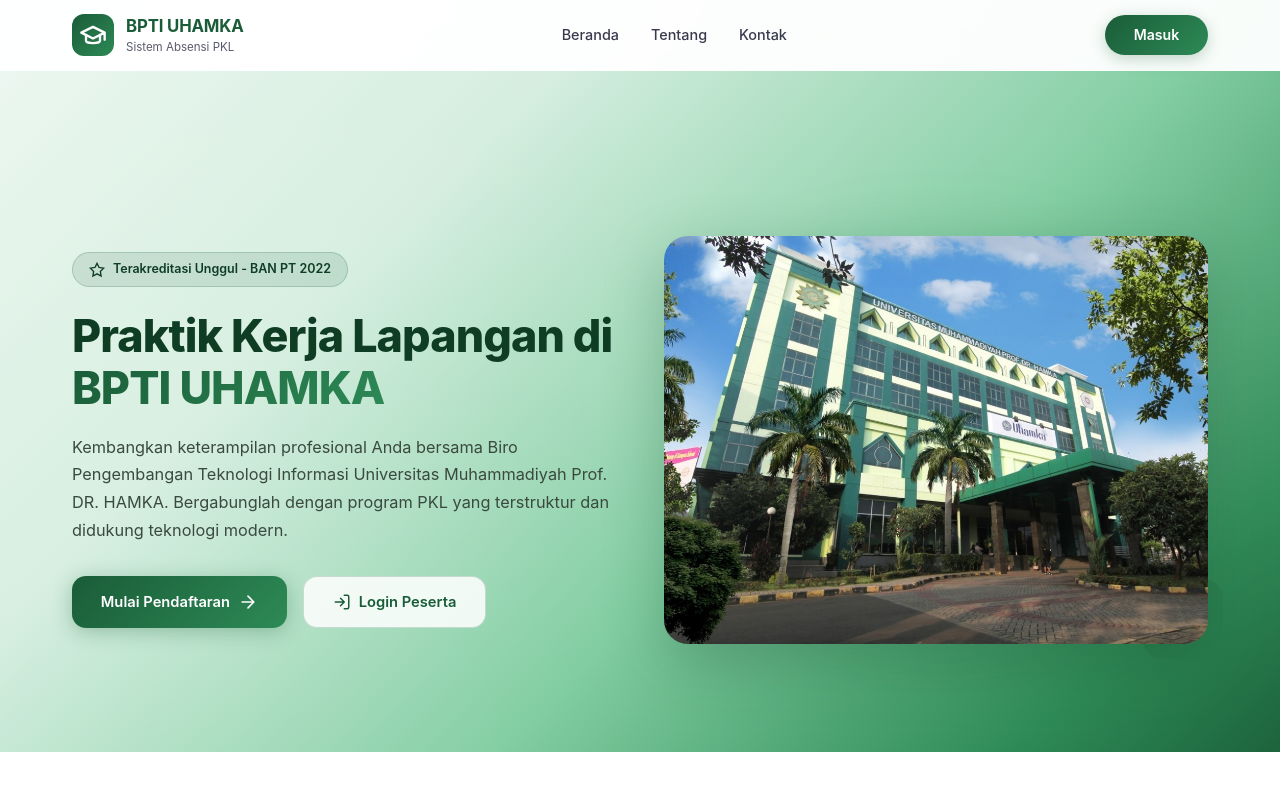
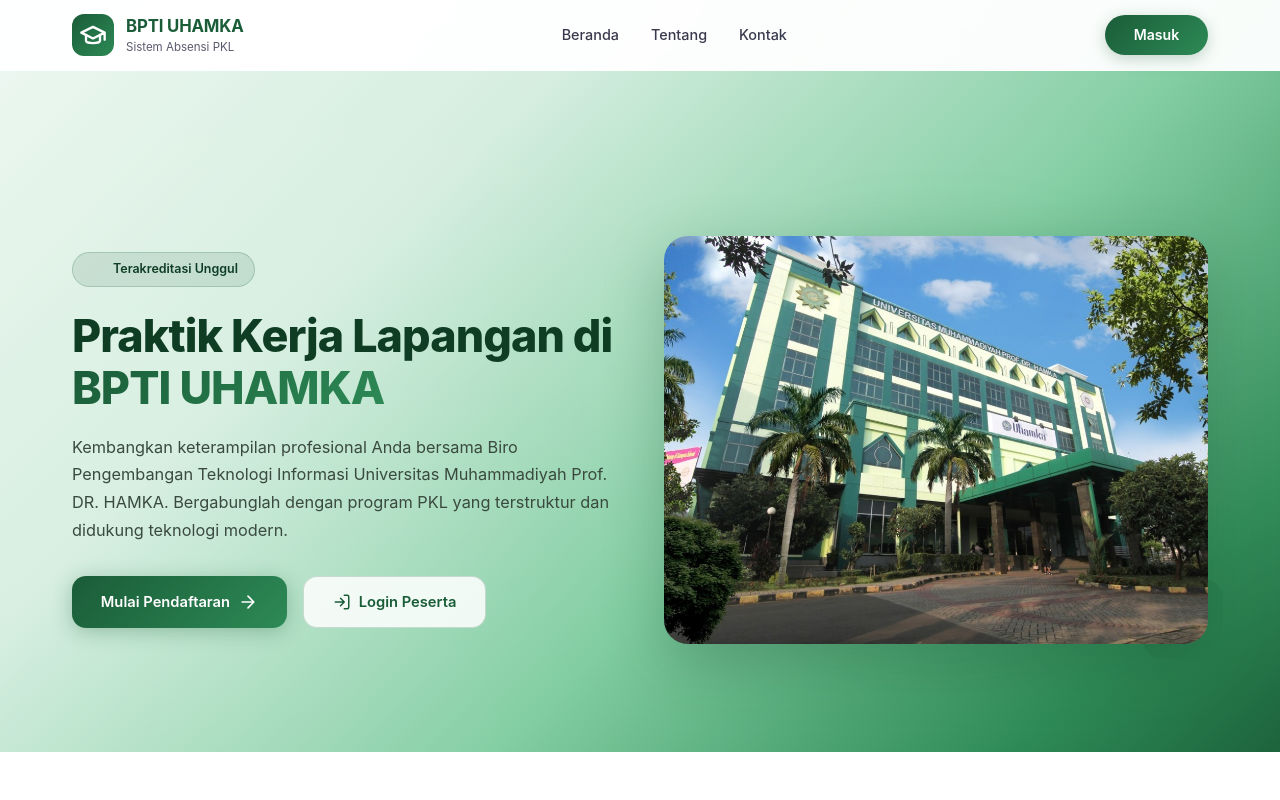
Before and after one commit to AishaSekar/fe-absensi, a React (Vite) app: page / in a window 1280 px wide. Shown: the top 800 px of the page. Built offline with nearby package versions, Linux system fonts and the light colour scheme.

Commit message:
fix kecil

```diff
--- a/src/pages/LandingPage.tsx
+++ b/src/pages/LandingPage.tsx
@@ -91,9 +91,9 @@
           <div className="hero-content animate-slide-left">
             <div className="hero-badge">
               <svg width="16" height="16" viewBox="0 0 24 24" fill="none" stroke="currentColor" strokeWidth="2">
-                <path d="M12 2l3.09 6.26L22 9.27l-5 4.87 1.18 6.88L12 17.77l-6.18 3.25L7 14.14 2 9.27l6.91-1.01L12 2z" />
               </svg>
-              Terakreditasi Unggul - BAN PT 2022
+              <center>
+                Terakreditasi Unggul</center>
             </div>
             <h1 className="hero-title">
               Praktik Kerja Lapangan di <span className="hero-highlight">BPTI UHAMKA</span>
```
